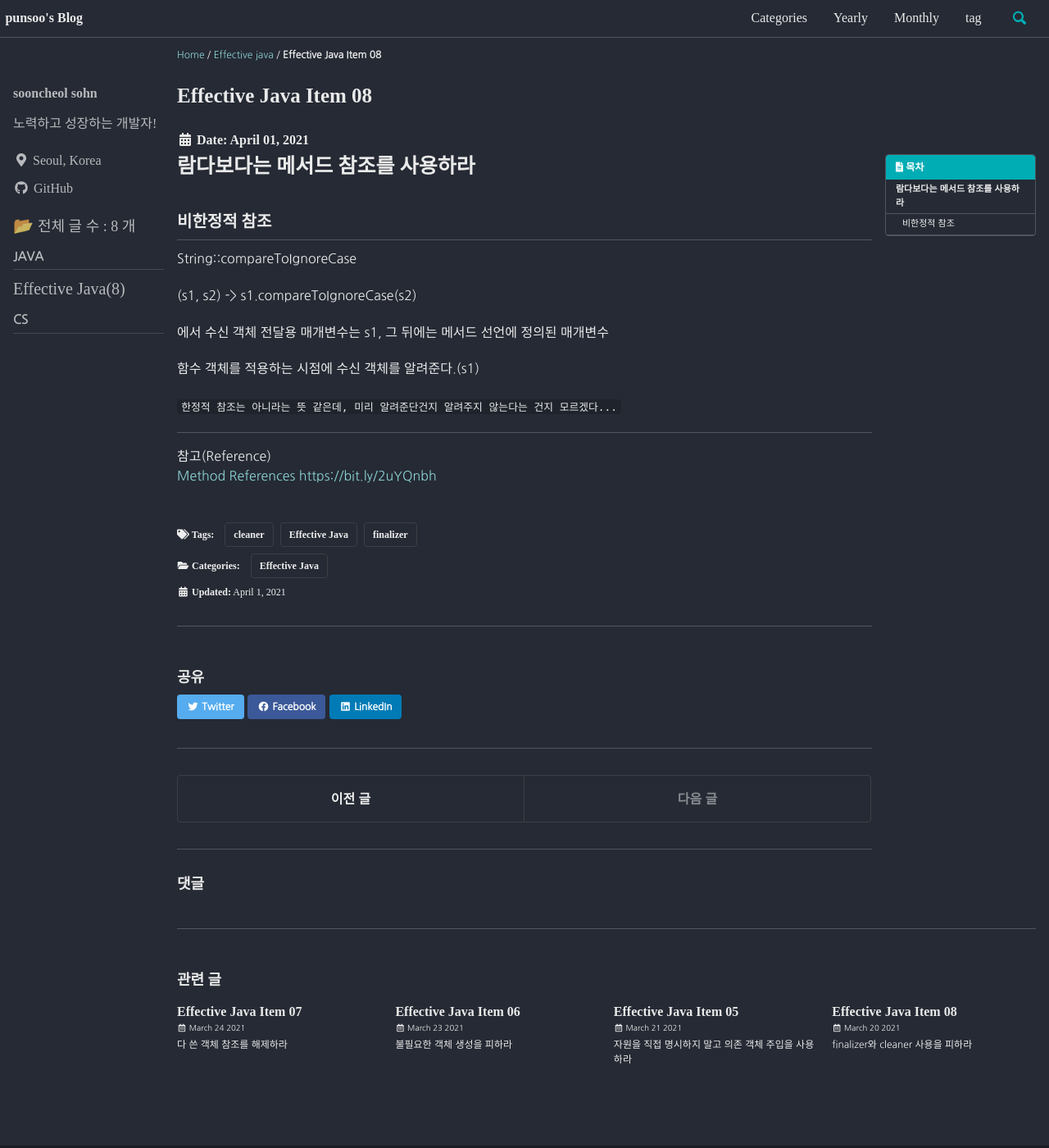
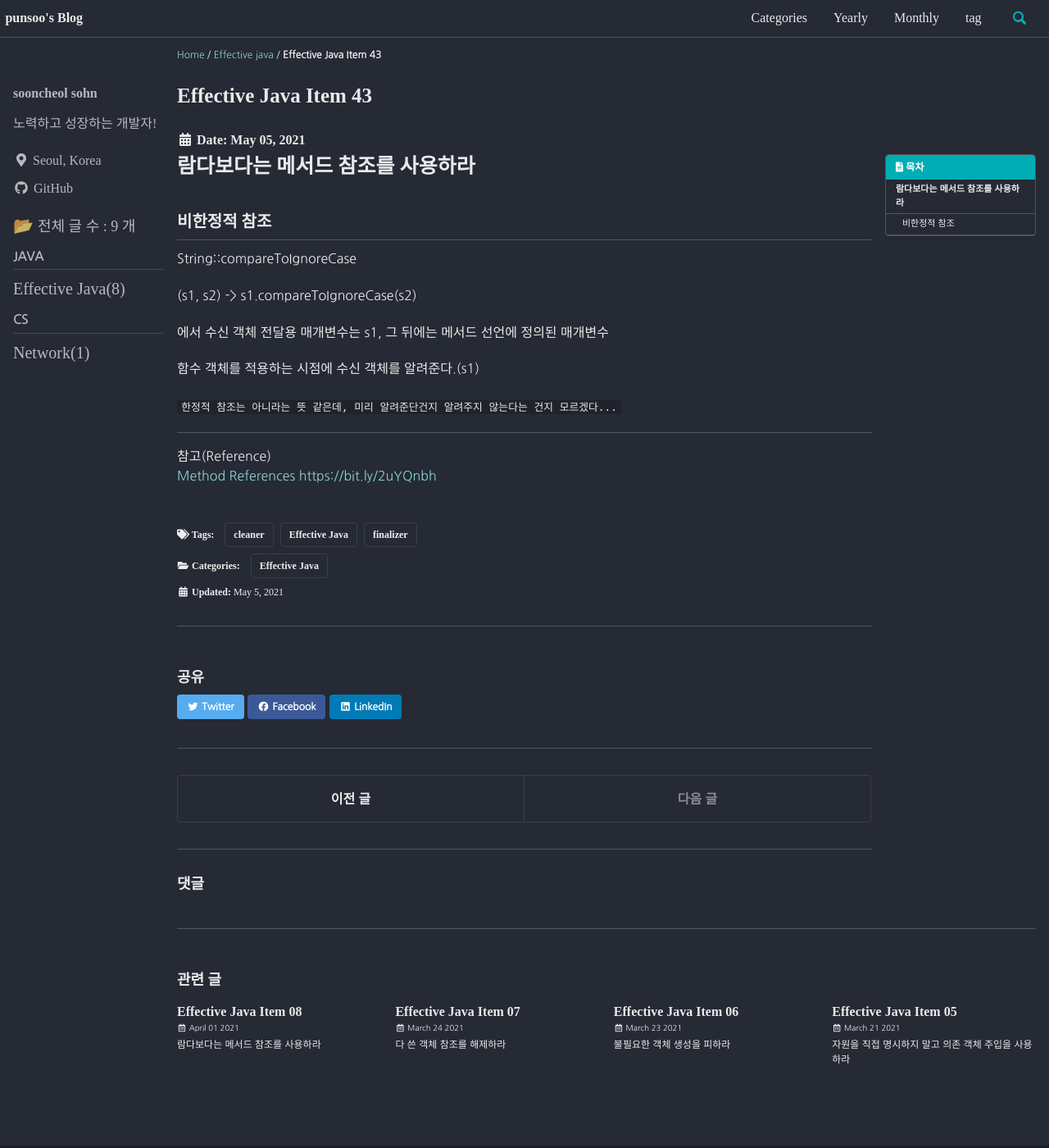
Before and after one commit to punsoo/punsoo.github.io, a Jekyll site: the page built from _posts/Effective-Java/2021-05-05-Effective-Java-Item-43.md, in a window 1280 px wide and 1400 px high. Shown: the whole window at 82% size. Built offline with Jekyll 4.4.1, drawn with Linux system fonts in a browser that asks for light colours; cached includes are drawn as plain includes; some web fonts are replaced; comment, search, counter and statistics services are not loaded; part of the change alters nothing that is shown.

Commit message:
item 05 수정

````diff
--- a/_posts/Effective-Java/2021-03-21-Effective-Java-Item-05.md
+++ b/_posts/Effective-Java/2021-03-21-Effective-Java-Item-05.md
@@ -20,73 +20,22 @@ categories:
 tags:
   - [Effective Java, 의존 객체 주입]
 date: 2021-03-21
-last_modified_at: 2021-03-21
+last_modified_at: 2021-04-03
 ---
 
 # 자원을 직접 명시하지 말고 의존 객체 주입을 사용하라
 
-## 1️⃣ 사용하는 자원에 따라 동작이 달라지는 클래스에는 정적 유틸리티 클래스나 싱글톤 방식이 적합하지 않다
+## 필요한 자원(or 팩토리)를 생성자(or 정적 팩토리, 빌더)에 넘겨주자
 
-사전(dictionary)에 의존하는 맞춤법 검사기(SpellChecker) 클래스를 생각해보자
+멀티스레드 환경에서 안전하게 공유할 수 있으면서 (final을 유지하면서) 여러 자원을 사용할 수 있다.
+특히 Supplier<T> 인터페이스가 팩터리의 대표적인 예이다.
+팩토리란 호출할 때마다 특정 타입의 인스턴스를 반복해서 만들어주는 객체를 말한다.
 
-정적 유틸리티를 잘못 사용한 예
-```java
-public class SpellChecker{
-	private static final Lexicon dictionary = ...;
+책과는 조금 다르게 일반적으로 `Map< String, Supplier<T> >` 형식으로 supplier <T>를 사용해주어
+팩토리 패턴을 구현해주는 것 같다.
 
-	private SpellChecker(){} // 객체 생성 방지
-
-	public static boolean isValid(String word){...}
-	public List<String> suggestions(String type){...}
-}
-```
-
-싱글톤을 잘못 사용한 예
-```java
-public class SpellChecker{
-	private final Lexicon dictionary = ...;
-
-	private SpellChecker(...){}
-	public static SpellChecker INSTANCE = new SpellChecker(...);
-
-	public static boolean isValid(String word){...}
-	public List<String> suggestions(String type){...}
-}
-```
-위의 두 방식 모두 사전을 단 하나만 사용한다고 가정한다는 점에서 그리 훌륭해 보이지 않다.
-
-이번에는 SpellChecker가 여러 사전을 사용할 수 있도록 해보자.
-인스턴스를 생성할 때 생성자에 필요한 자원을 넘겨주도록 하자.
-이 방식은 의존 객체 주입의 한 형태이다.
-
-```java
-public class SpellChecker {
-    private final Lexicon dictionary;
-
-    public SpellChecker(Lexicon dictionary){
-    	this.dictionary = Objects.requireNotNull(dictionary);
-    }
-
-    public static boolean isVaild(String word) {...}
-    public static List<String> suggestions(String typo) {...}
-}
-```
-
-의존 객체 주입은 유연성과 테스트 용이성을 높여준다.
-예에서는 dictionary 라는 딱 하나의 자원만 사용하지만 자원이 몇 개든 의존 관계가 어떻든 상관없이 잘 작동한다.
-또한 불변을 보장하여 같은 자원을 사용하려는 여러 클라이언트가 의존 객체들을 안심하고 공유할 수 있다.
-
-## 2️⃣ 생성자에 자원 팩터리를 넘겨줄 수도 있다.
-
-팩터리란 호출할 때마다 특정 타입의 인스턴스를 반복해서 만들어주는 객체를 말한다.
-Supplier<T> 인터페이스가 팩터리를 표현한 완벽한 예이다.
-Supplier<T>를 입력으로 받는 메서드는 일반적으로 한정적 와일드 카드 타입을 사용해 팩터리의 타입 매개변수를 제한해야 한다.
-
-예컨대 다음 코드는 클라이언트가 제공한 팩터리가 생성한 타일들로 구성된 모자이크를 만드는 메소드다.
-```java
-Mosaic create(Supplier<? extends Tile> tileFactory) { ... }
-```
-
-의존 객체 주입이 유연성과 테스트 용이성을 개선해주긴 하지만, 의존성이 수천 개나 되는 큰 프로젝트에서는 코드를 어지럽게
-하기도 한다. 그럴 때는 대거(Dagger), 주스(Guice), 스프링(Spring) 같은 의존 객체 주입 프레임워크를 사용하면 이런
-어질러짐을 해소할 수 있다.
+***
+참고(Reference)
+[what-is-the-most-effective-way-of-writing-a-factory-method](https://stackoverflow.com/questions/23126207/what-is-the-most-effective-way-of-writing-a-factory-method)
+[[Java/자바] - Supplier<T> interface](https://m.blog.naver.com/zzang9ha/222087025042)
+[[생성 패턴] 팩토리 패턴(Factory Pattern) 이해 및 예제](https://readystory.tistory.com/117)
--- a/_posts/Effective-Java/2021-13-13-Effective-Java-Item-45.md
+++ b/_posts/Effective-Java/2021-05-05-Effective-Java-Item-43.md
@@ -10,7 +10,7 @@ defaults:
       share: true
       related: true
 
-title: "Effective Java Item 08"
+title: "Effective Java Item 43"
 excerpt: "람다보다는 메서드 참조를 사용하라"
 toc: true
 toc_sticky: true
@@ -19,8 +19,8 @@ categories:
   - Effective Java
 tags:
   - [Effective Java, finalizer, cleaner]
-date: 2021-04-01
-last_modified_at: 2021-04-01
+date: 2021-05-05
+last_modified_at: 2021-05-05
 ---
 # 람다보다는 메서드 참조를 사용하라
 
--- /dev/null
+++ b/_posts/Network/2021-04-02-Network-01.md
@@ -0,0 +1,30 @@
+---
+defaults:
+  - scope:
+      path: ""
+      type: posts
+    values:
+      layout: single
+      author_profile: true
+      comments: true
+      share: true
+      related: true
+
+title: "Effective Java Item 08"
+excerpt: "람다보다는 메서드 참조를 사용하라"
+toc: true
+toc_sticky: true
+toc_label: "목차"
+categories:
+  - Network
+tags:
+  - [CS, Network, ]
+date: 2021-04-01
+last_modified_at: 2021-04-01
+---
+
+
+***
+참고(Reference)
+[Method References](https://docs.oracle.com/javase/tutorial/java/javaOO/methodreferences.html)
+[https://bit.ly/2uYQnbh](https://bit.ly/2uYQnbh)
````
